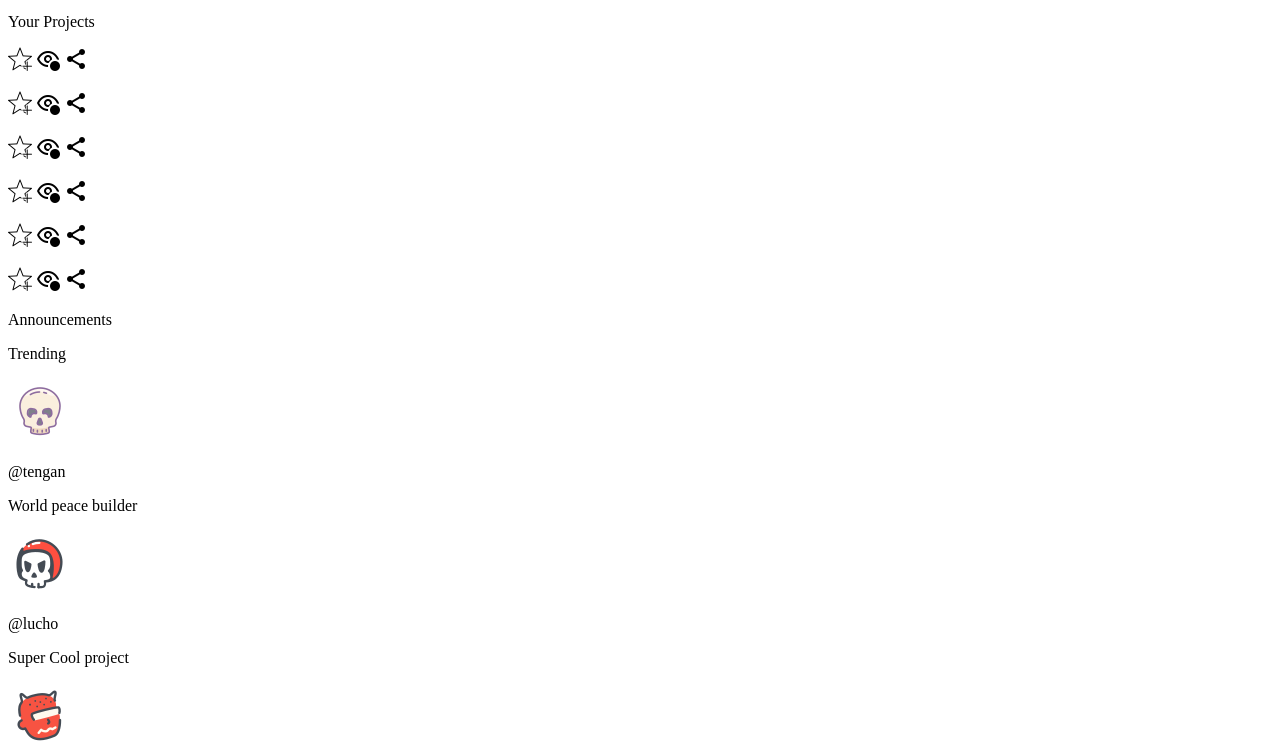
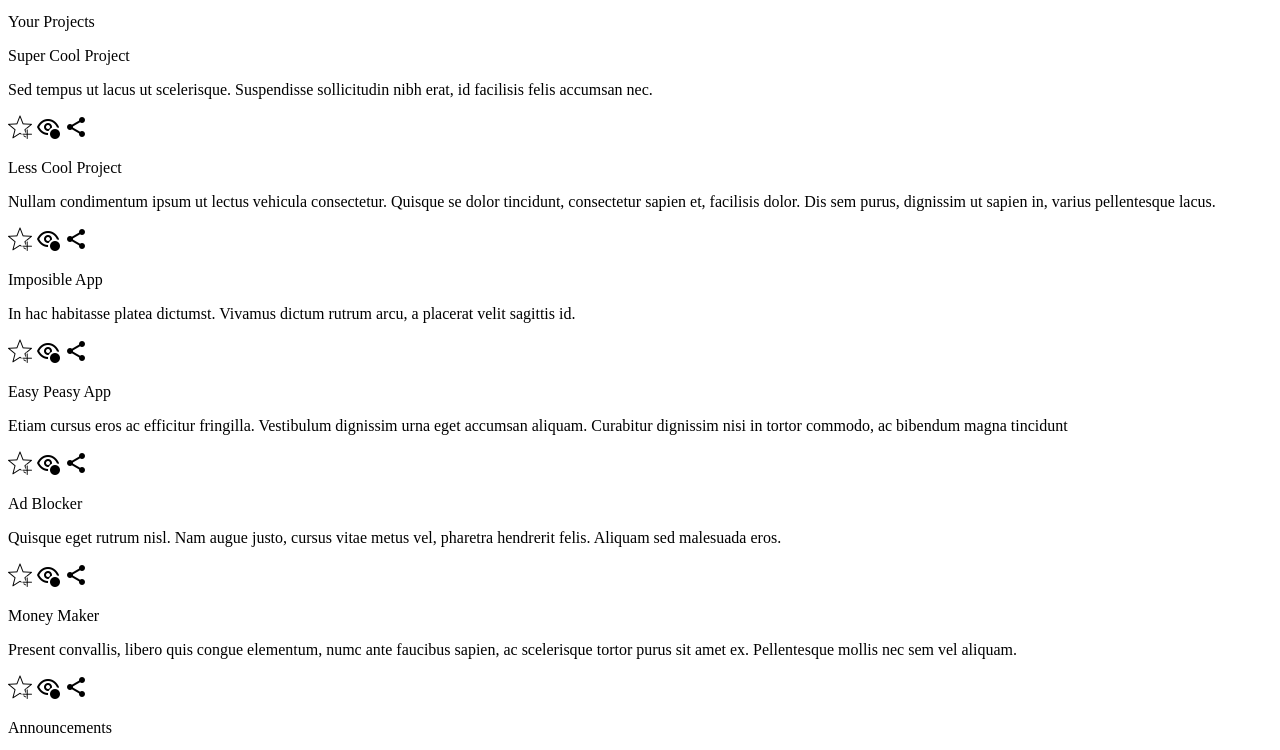
Before and after one commit to Lucho-LJA/admin_dashboard_odin, a plain HTML site: page index.html in a window 1280 px wide. Shown: the part 756-1506 px from the top of the page. Drawn offline with Linux system fonts and the light colour scheme.

Commit message:
Add information projects

```diff
--- a/index.html
+++ b/index.html
@@ -116,8 +116,11 @@
                 <div class="projects-container">
                     <div class="project">
                         <div class="text">
-                            <p></p>
-                            <p></p>
+                            <p>Super Cool Project</p>
+                            <p>Sed tempus ut lacus ut scelerisque.
+                                Suspendisse sollicitudin nibh erat, id
+                                facilisis felis accumsan nec.
+                            </p>
                         </div>
                         <div class="icon-container">
                             <img src="icon/icons8-star-24.png" alt="favorite">
@@ -127,8 +130,13 @@
                     </div>
                     <div class="project">
                         <div class="text">
-                            <p></p>
-                            <p></p>
+                            <p>Less Cool Project</p>
+                            <p>Nullam condimentum ipsum ut lectus vehicula
+                                consectetur. Quisque se dolor tincidunt,
+                                consectetur sapien et, facilisis dolor. Dis sem
+                                purus, dignissim ut sapien in, varius
+                                pellentesque lacus.
+                            </p>
                         </div>
                         <div class="icon-container">
                             <img src="icon/icons8-star-24.png" alt="favorite">
@@ -138,8 +146,10 @@
                     </div>
                     <div class="project">
                         <div class="text">
-                            <p></p>
-                            <p></p>
+                            <p>Imposible App</p>
+                            <p>In hac habitasse platea dictumst. Vivamus
+                                dictum rutrum arcu, a placerat velit sagittis id.
+                            </p>
                         </div>
                         <div class="icon-container">
                             <img src="icon/icons8-star-24.png" alt="favorite">
@@ -149,8 +159,12 @@
                     </div>
                     <div class="project">
                         <div class="text">
-                            <p></p>
-                            <p></p>
+                            <p>Easy Peasy App</p>
+                            <p>Etiam cursus eros ac efficitur fringilla.
+                                Vestibulum dignissim urna eget accumsan
+                                aliquam. Curabitur dignissim nisi in tortor
+                                commodo, ac bibendum magna tincidunt
+                            </p>
                         </div>
                         <div class="icon-container">
                             <img src="icon/icons8-star-24.png" alt="favorite">
@@ -160,8 +174,11 @@
                     </div>
                     <div class="project">
                         <div class="text">
-                            <p></p>
-                            <p></p>
+                            <p>Ad Blocker</p>
+                            <p>Quisque eget rutrum nisl. Nam augue
+                                justo, cursus vitae metus vel, pharetra
+                                hendrerit felis. Aliquam sed malesuada eros.
+                            </p>
                         </div>
                         <div class="icon-container">
                             <img src="icon/icons8-star-24.png" alt="favorite">
@@ -171,8 +188,11 @@
                     </div>
                     <div class="project">
                         <div class="text">
-                            <p></p>
-                            <p></p>
+                            <p>Money Maker</p>
+                            <p>Present convallis, libero quis congue elementum,
+                                numc ante faucibus sapien, ac scelerisque tortor purus sit amet ex.
+                                Pellentesque mollis nec sem vel aliquam.
+                            </p>
                         </div>
                         <div class="icon-container">
                             <img src="icon/icons8-star-24.png" alt="favorite">
```
